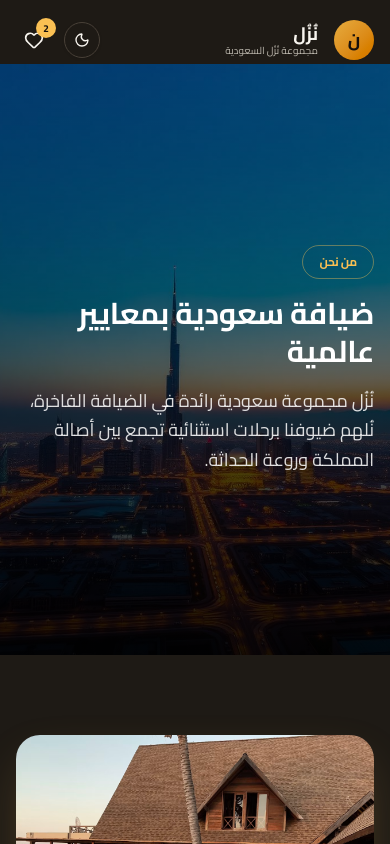
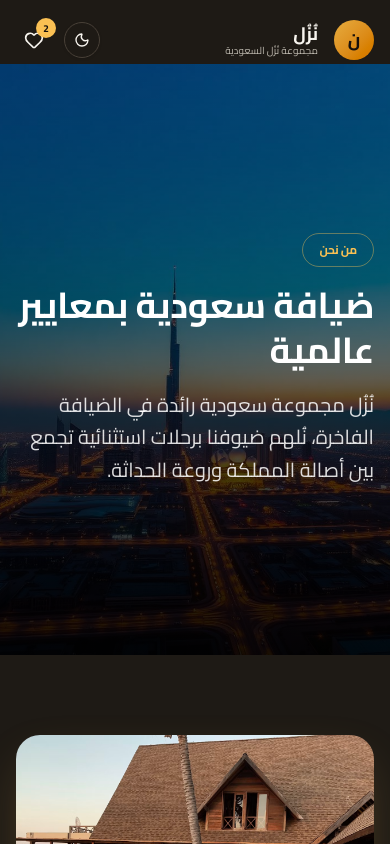
Before and after one commit to mazenessam99/nuzul-saudi-group, a React (Vite) app: page /about in a window 390 px wide. Shown: the top 844 px of the page. Built offline with nearby package versions, Linux system fonts and the light colour scheme.

Commit message:
fix: update text size for title and description in InnerHero component for better readability

```diff
--- a/src/components/shared/InnerHero.tsx
+++ b/src/components/shared/InnerHero.tsx
@@ -19,8 +19,8 @@ export default function InnerHero({ image, eyebrow, title, description }: HeroPr
                     transition={{ duration: 0.7 }}
                 >
                     <span className="inline-block font-bold text-xs text-gold px-4 py-2 rounded-full tracking-tight border border-gold/40 mb-4">{eyebrow}</span>
-                    <h1 className="text-3xl md:text-6xl max-w-3xl mb-4 font-bold leading-tight">{title}</h1>
-                    <p className="text-white/85 text-lg max-w-2xl leading-relaxed">{description}</p>
+                    <h1 className="text-4xl md:text-6xl max-w-3xl mb-4 font-bold leading-tight">{title}</h1>
+                    <p className="text-white/85 text-xl max-w-2xl leading-relaxed">{description}</p>
 
                 </motion.div>
 
```
